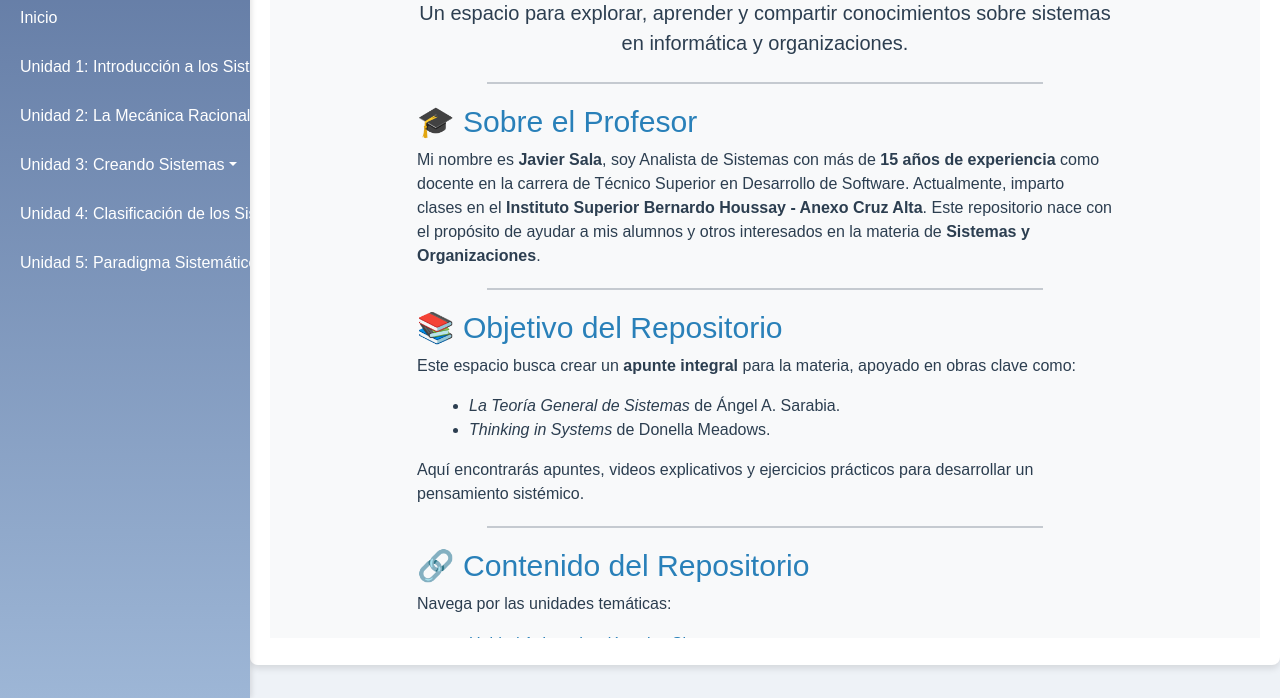
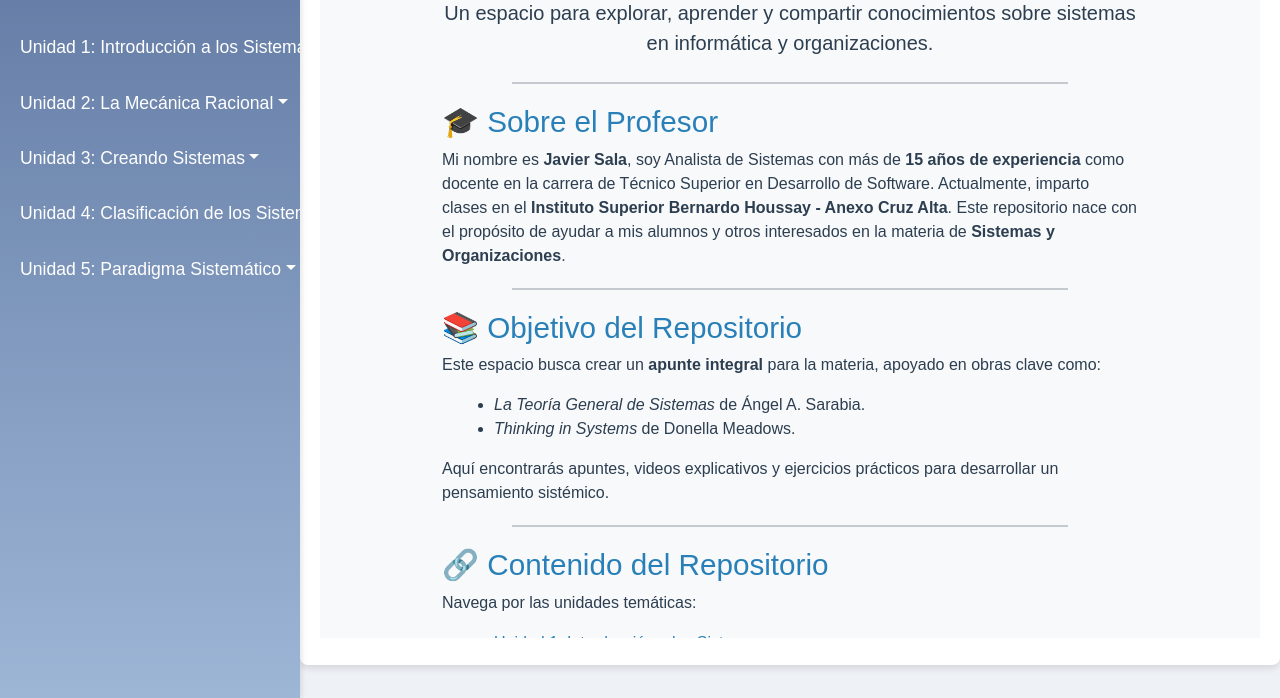
Before and after one commit to JaviSala23/Sistemas_y_Organizaciones, a plain HTML site: page index.html in a window 1280 px wide. Shown: the part 102-800 px from the top of the page. Drawn offline with nearby package versions, Linux system fonts and the light colour scheme.

Commit message:
Update index.html

```diff
--- a/index.html
+++ b/index.html
@@ -16,7 +16,7 @@
       position: fixed;
       top: 0;
       left: 0;
-      width: 250px;
+      width: 300px; /* Aumenta el ancho del menú */
       background: linear-gradient(180deg, #5f77a1, #9db6d6); /* Degradado pastel */
       color: white;
       padding-top: 20px;
@@ -33,9 +33,10 @@
       color: #ffffff !important;
       text-decoration: none;
       display: block;
-      padding: 10px 20px;
+      padding: 12px 20px; /* Más espacio alrededor del texto */
       border-radius: 5px;
       margin: 5px 0;
+      font-size: 1.1em; /* Aumenta el tamaño de la fuente */
       transition: background 0.3s ease;
     }
     .sidebar a:hover {
@@ -46,12 +47,13 @@
     }
     .dropdown-menu a {
       color: #ffffff !important;
+      font-size: 1em;
     }
     .dropdown-menu a:hover {
       background-color: #4e637d;
     }
     .content {
-      margin-left: 250px;
+      margin-left: 300px; /* Ajusta el contenido al nuevo ancho del menú */
       padding: 20px;
       background-color: #ffffff;
       box-shadow: 0px 4px 6px rgba(0, 0, 0, 0.1);
```
